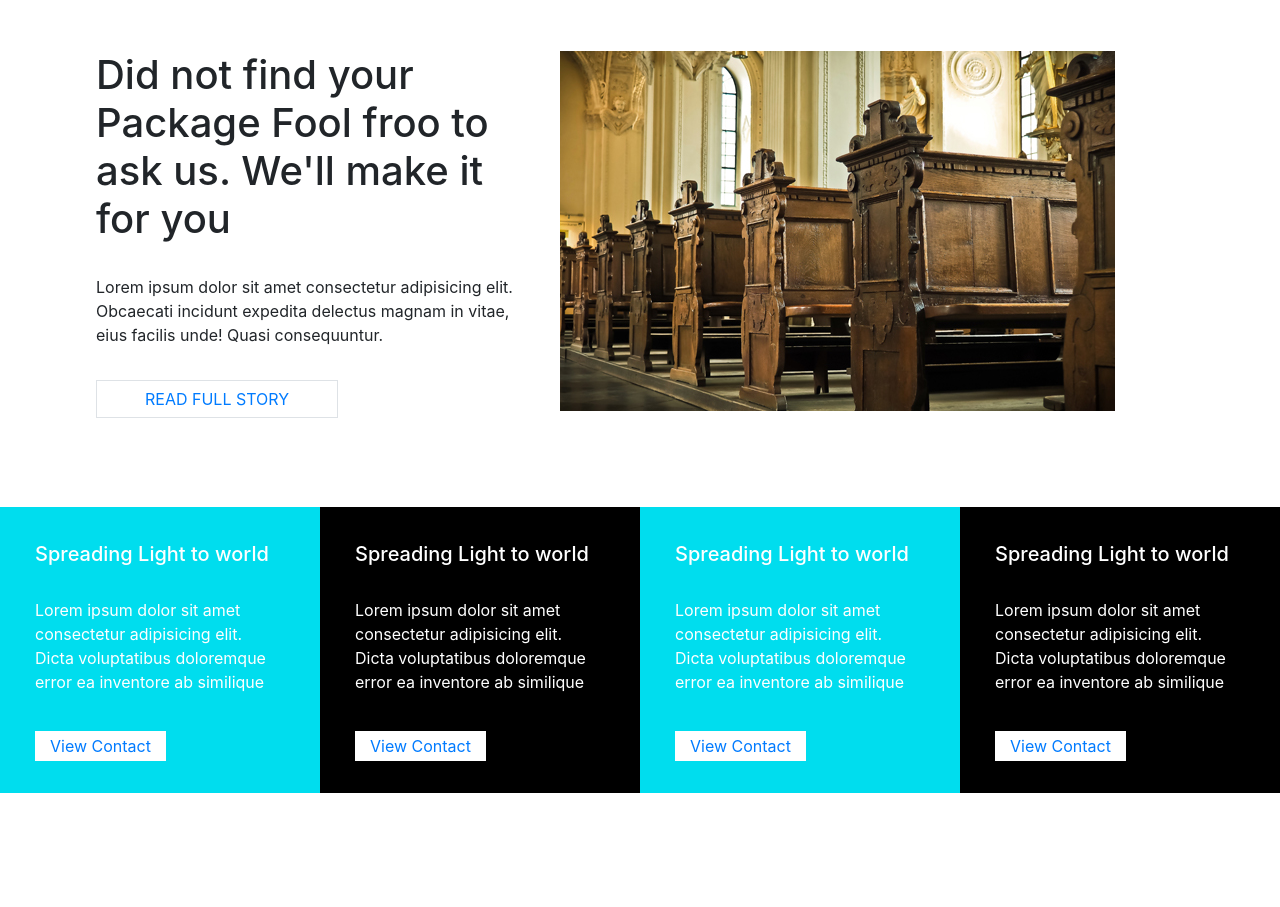
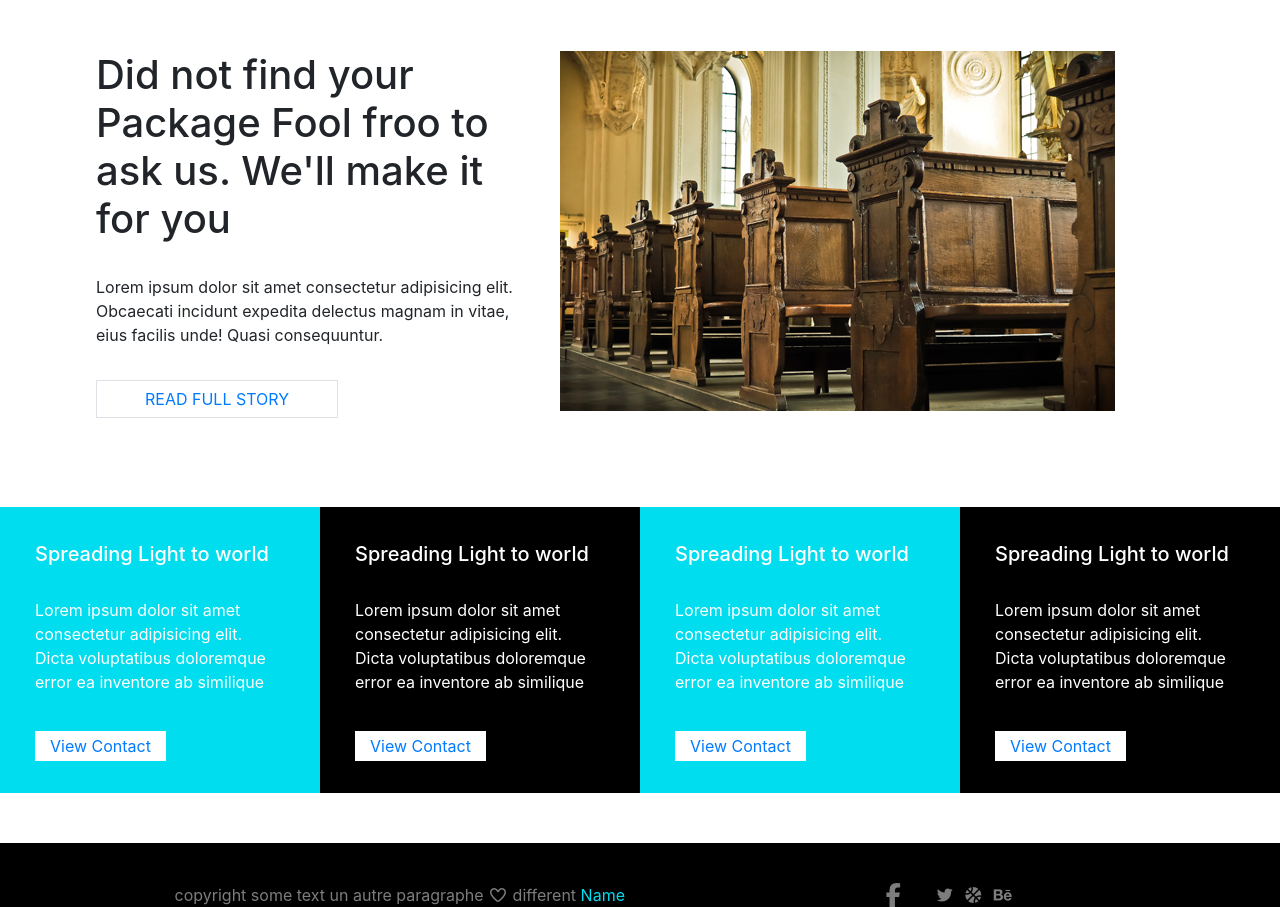
Before and after one commit to rblm1107/repo-produit, a website: page index.html in a window 1280 px wide. Shown: the part 309-1216 px from the top of the page. Before the commit the page ends 1152 px from the top, so only its background shows below. Drawn offline with nearby package versions, Linux system fonts and the light colour scheme.

Commit message:
add fouter

```diff
--- a/index.html
+++ b/index.html
@@ -97,6 +97,25 @@
         </div>
       </div>
     </section>
+    <!-- le footer -->
+    <footer>
+      <div class="container-fluid">
+        <div class="row">
+          <div class="col-6 ">
+            <p class="float-right mb-0">copyright some text un autre paragraphe <span><i class="far fa-heart"></i></span> different
+              <span id="name">Name</span></p>
+          </div>
+          <div class="col-6 ">
+            <div class="text-center">
+               <span><i class="fab fa-facebook-f fa-xl"></i></span>
+               <span><i class="fab fa-twitter px-4"></i></span>
+               <span><i class="fas fa-basketball-ball pr-4 "></i></span>
+               <span><i class="fab fa-behance pr-5"></i></span>
+          </div>
+          </div>
+        </div>
+      </div>
+    </footer>
 
 </body>
 </html>
--- a/src/sass/style.sass
+++ b/src/sass/style.sass
@@ -27,3 +27,10 @@ section a
 
 .spreading-light
     padding-bottom: 50px
+
+footer
+    background-color: $color2
+    color: rgba(250, 250, 250, 0.5)
+    padding-top: 40px
+#name
+    color: $color
```
Also changed, not shown: public/css/style.css, 1 other file.
